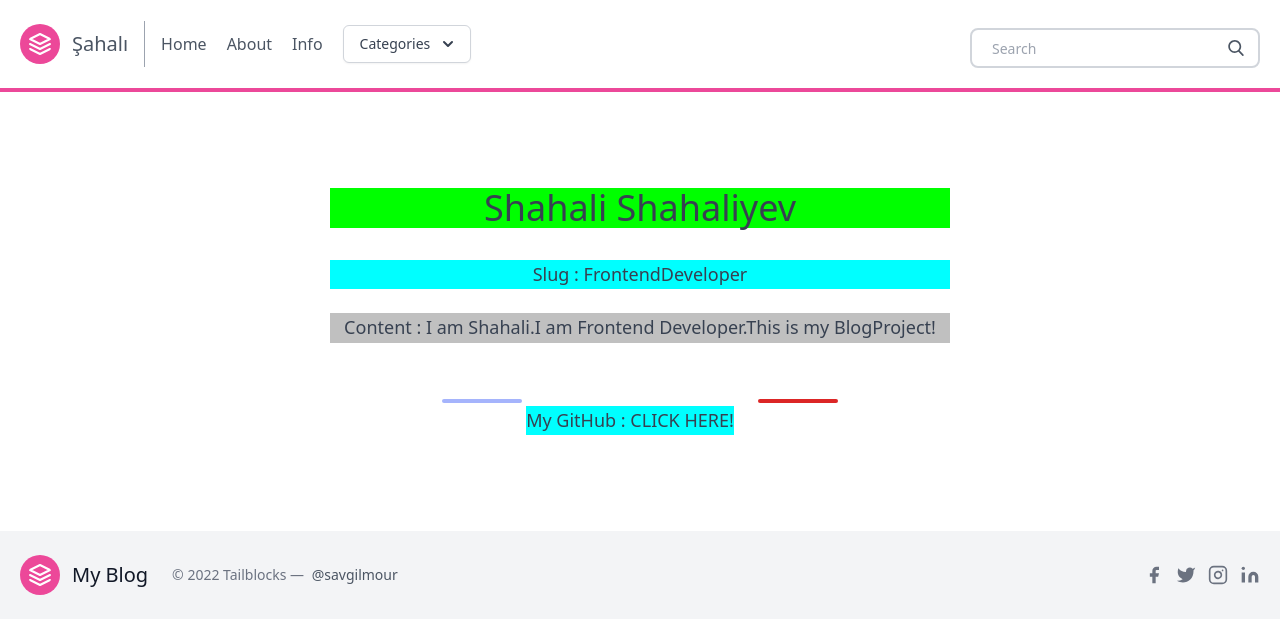
After one commit to ShahaliShahaliyev/BlogProject, a Django app: page /info/ in a window 1280 px wide. The commit adds this page. Shown: the top 634 px of the page. Run offline with Django 4.2, Linux system fonts and the light colour scheme; data comes from the database, SQL or seed files in the repository; both versions use the stored data as it was after the commit; some libraries are stand-ins or nearby versions.

Commit message:
Add Info to Navbar

```diff
--- a/blogpost/urls.py
+++ b/blogpost/urls.py
@@ -3,12 +3,13 @@ from django.conf.urls.static import static
 from django.contrib import admin
 from django.urls import path
 
-from posts.views import homepage, post, about, search, postlist, allposts
+from posts.views import homepage, info, post, about, search, postlist, allposts
 
 urlpatterns = [
     path('admin/', admin.site.urls),
     path('', homepage, name = 'homepage'),
     path('post/<slug>/', post, name = 'post'),
+    path('info/', info, name = 'info'),
     path('about/', about,name = 'about' ),
     path('search/', search, name = 'search'),
     path('postlist/<slug>/', postlist, name = 'postlist'),
--- a/posts/admin.py
+++ b/posts/admin.py
@@ -1,7 +1,8 @@
 from django.contrib import admin
 
-from .models import Author, Category, Post
+from .models import Author, Category, Post,Info
 
 admin.site.register(Author)
 admin.site.register(Category)
 admin.site.register(Post)
+admin.site.register(Info)
--- a/posts/models.py
+++ b/posts/models.py
@@ -33,3 +33,12 @@ class Post(models.Model):
 
     def __str__(self):
         return self.title
+
+class Info(models.Model):
+    name = models.CharField(max_length=20)
+    slug = models.SlugField()
+    content = models.TextField()
+
+
+    def __str__(self):
+        return self.name
--- a/posts/views.py
+++ b/posts/views.py
@@ -1,6 +1,6 @@
 from django.shortcuts import render
 from django.db.models import Q
-from .models import Category, Post, Author
+from .models import Category, Info, Post, Author
 
 def get_author(user):
     qs = Author.objects.filter(user=user)
@@ -27,6 +27,14 @@ def post (request,slug):
         'latest': latest,
     }
     return render(request, 'post.html', context)
+
+def info (request):
+    about = Info.objects.get()
+    context = {
+        'about':about
+    }
+    return render(request, 'user.html',context)
+
 
 def about (request):
     return render(request, 'about_page.html')
--- a/templates/navbar.html
+++ b/templates/navbar.html
@@ -17,6 +17,9 @@
         </a>
         <a href="{% url 'about' %}" class="mr-5 hover:text-gray-900 rounded-lg hover:bg-pink-200 inline-flex items-center">
           About
+        </a>
+        <a href="{% url 'info' %}" class="mr-5 hover:text-gray-900 rounded-lg hover:bg-pink-200 inline-flex items-center">
+          Info
         </a>
           <!-- This example requires Tailwind CSS v2.0+ -->
 <div x-data="{ open: false }" class="relative inline-block text-left">
--- /dev/null
+++ b/templates/user.html
@@ -0,0 +1,20 @@
+{% extends 'base.html' %}
+{% block content %}
+
+<section class="text-gray-700 body-font">
+    <div class="container px-5 py-24 mx-auto">
+      <div class="xl:w-1/2 lg:w-3/4 w-full mx-auto text-center">
+        <h1 class="sm:text-4xl text-4xl font-medium title-font mb-2 text-black-900" style="background-color:lime;">{{about.name}}</h1><br>
+        <p class="leading-relaxed text-lg" style="background-color:aqua;"> Slug : {{about.slug}} </p><br>
+        <p class="leading-relaxed text-lg" style="background-color:silver;"> Content : {{about.content}} </p><br>
+        <span class="inline-block h-1 w-20 rounded bg-indigo-300 mt-8 mb-6"></span>
+        <a href="https://github.com/ShahaliShahaliyev" class="mr-5 hover:text-gray-900 rounded-lg hover:bg-pink-200 inline-flex items-center">
+            <p class="leading-relaxed text-lg"style="background-color:cyan;"> My GitHub : CLICK HERE! </p><br>
+          </a>
+        <span class="inline-block h-1 w-20 rounded bg-red-600 mt-8 mb-6"></span>
+
+      </div>
+    </div>
+  </section>
+
+{% endblock content %}
```
Also changed, not shown: db.sqlite3, posts/migrations/0008_info.py (added).
